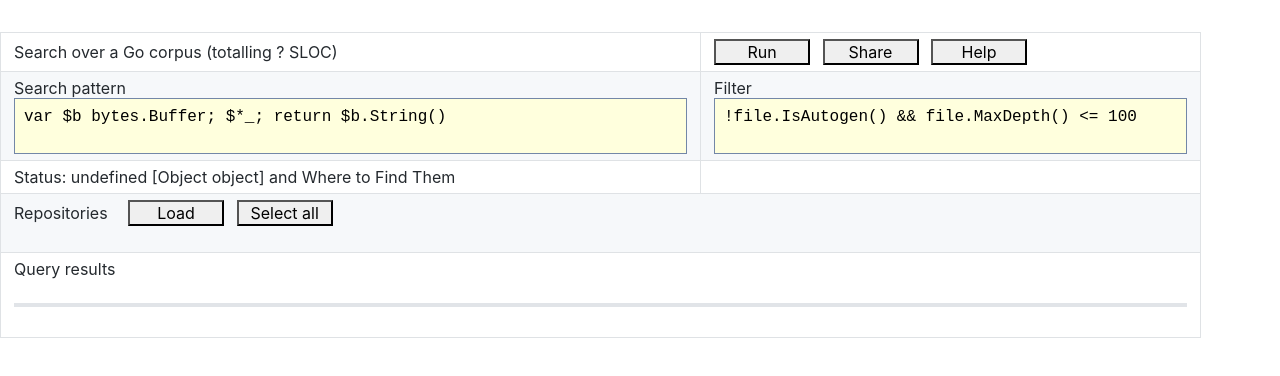
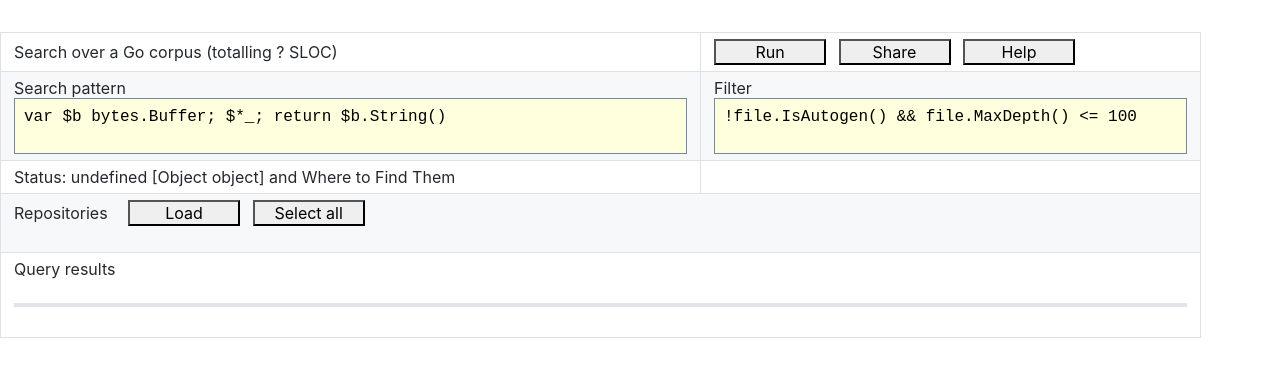
Before and after one commit to quasilyte/gocorpus, a plain HTML site: page index.html in a window 1280 px wide. Drawn offline with Linux system fonts and the light colour scheme.

Commit message:
make buttons wider

```diff
--- a/style.css
+++ b/style.css
@@ -10,7 +10,7 @@ pre {
     max-width: 976px;
 }
 button {
-    width: 96px !important;
+    width: 112px !important;
 }
 .blue-text {
     color:#1e90ff;
```
